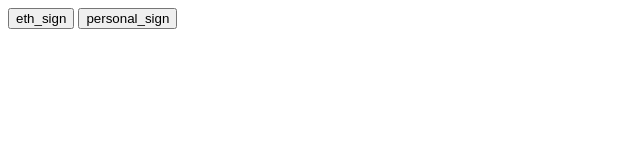
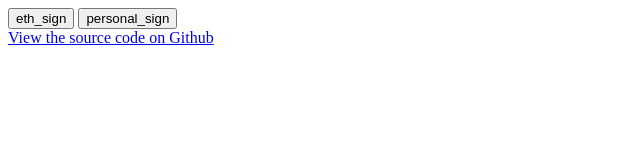
Before and after one commit to danfinlay/js-eth-personal-sign-examples, a plain HTML site: page index.html in a window 1280 px wide. Shown: the whole page, without its empty margins (0-640 px from the left). Drawn offline with Linux system fonts and the light colour scheme.

Commit message:
Add github link

```diff
--- a/index.html
+++ b/index.html
@@ -9,6 +9,9 @@
 
     <button id="ethSignButton">eth_sign</button>
     <button id="personalSignButton">personal_sign</button>
+
+    <br>
+    <a href="https://github.com/flyswatter/js-eth-personal-sign-examples/blob/master/index.html">View the source code on Github</a>
 
   </body>
 
```
